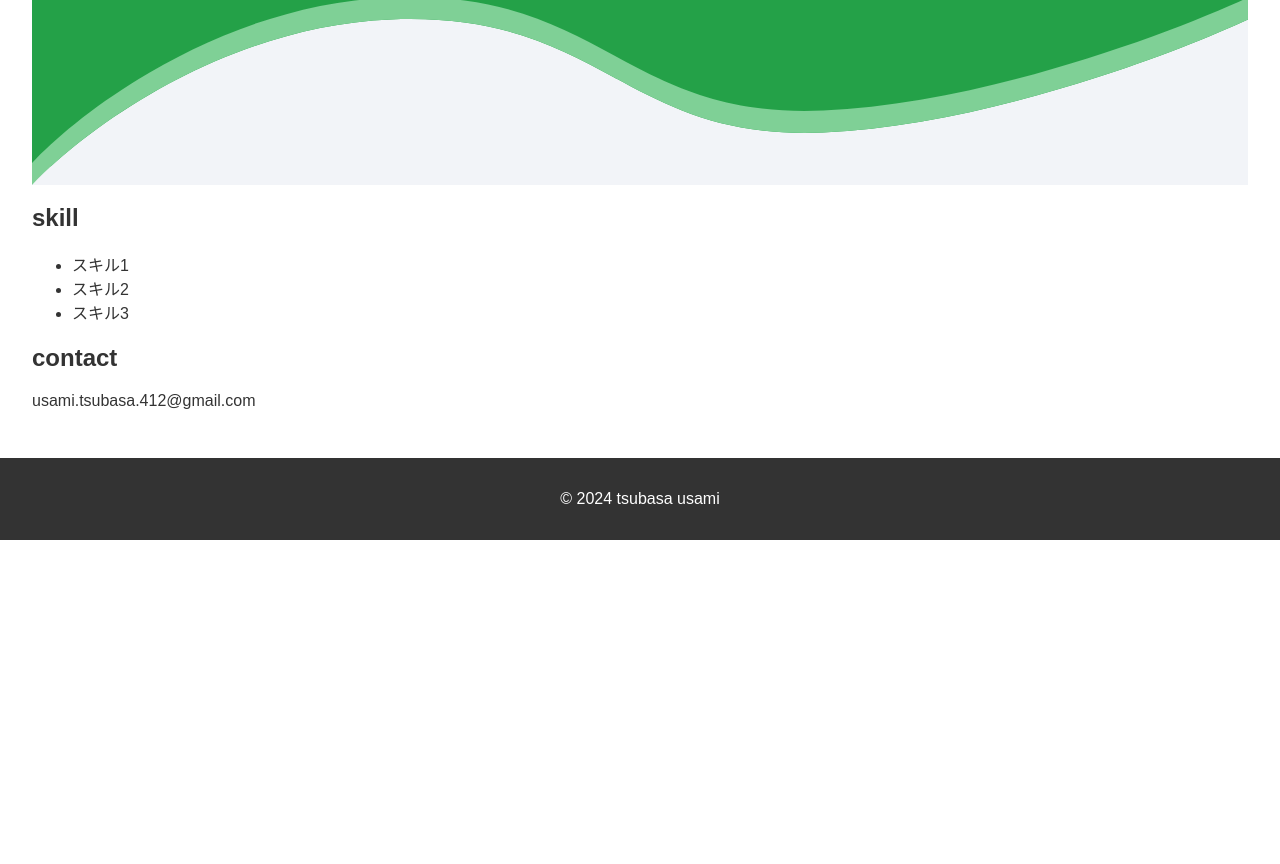
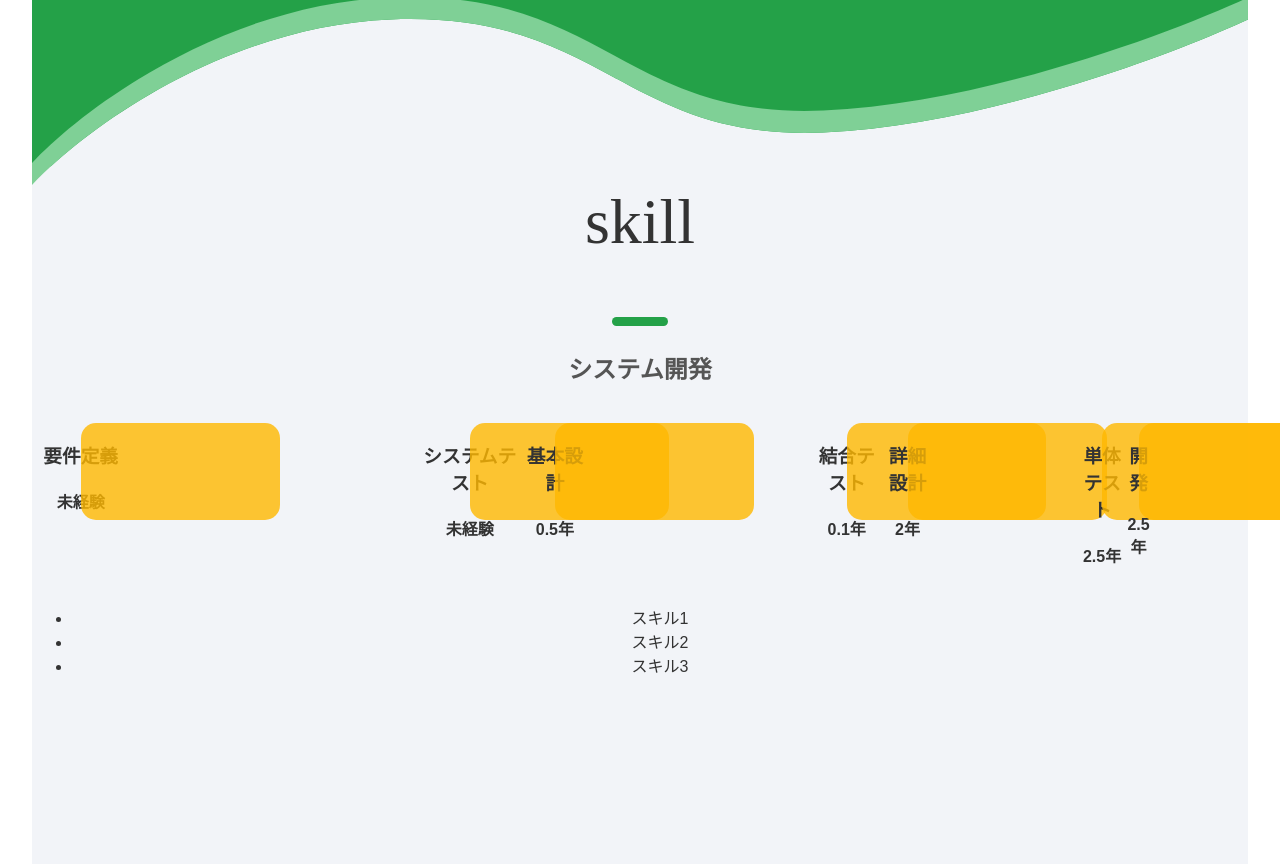
Before and after one commit to chiki-chiki/Portfolio, a plain HTML site: page index.html in a window 1280 px wide. Shown: the part 2716-3580 px from the top of the page. Before the commit the page ends 3256 px from the top, so only its background shows below. Drawn offline with Linux system fonts and the light colour scheme; a web font is replaced by a local one.

Commit message:
システム開発途中

```diff
--- a/index.html
+++ b/index.html
@@ -199,6 +199,54 @@
 
       <section id="skills">
         <h1>skill</h1>
+        <img src="assets\images\underline-h1-green.svg" alt="profile" />
+        <h2>システム開発</h2>
+        <img src="" alt="">
+        <div class="waterfall-V-model">
+            <div class="VM-1">
+                <div class="process-design">
+                    <img src="assets\images\background-VM-process.svg" alt="">
+                    <h3>要件定義</h3>
+                    <h4>未経験</h4>
+                </div>
+                <div class="process-test">
+                    <img src="assets\images\background-VM-process.svg" alt="">
+                    <h3>システムテスト</h3>
+                    <h4>未経験</h4>
+                </div>
+            </div>
+            <div class="VM-2">
+                <div class="process-design">
+                    <img src="assets\images\background-VM-process.svg" alt="">
+                    <h3>基本設計</h3>
+                    <h4>0.5年</h4>
+                </div>
+                <div class="process-test">
+                    <img src="assets\images\background-VM-process.svg" alt="">
+                    <h3>結合テスト</h3>
+                    <h4>0.1年</h4>
+                </div>
+            </div>
+            <div class="VM-3">
+                <div class="process-design">
+                    <img src="assets\images\background-VM-process.svg" alt="">
+                    <h3>詳細設計</h3>
+                    <h4>2年</h4>
+                </div>
+                <div class="process-test">
+                    <img src="assets\images\background-VM-process.svg" alt="">
+                    <h3>単体テスト</h3>
+                    <h4>2.5年</h4>
+                </div>
+            </div>
+            <div class="VM-4">
+                <div class="process-design">
+                    <img src="assets\images\background-VM-process.svg" alt="">
+                    <h3>開発</h3>
+                    <h4>2.5年</h4>
+                </div>
+            </div>
+        </div>
         <ul>
           <li>スキル1</li>
           <li>スキル2</li>
--- a/styles/styles.css
+++ b/styles/styles.css
@@ -259,8 +259,60 @@ h2 {
 
 }
 
+#skills{
+    height: 100vh;
+    text-align: center;
+    padding-bottom: 5%;
+    background-color: #F2F4F8;
+}
+#skills h1{
+    font-family: "Zen Maru Gothic", serif;
+    font-weight: 500;
+    font-style: normal;
+    font-size: 64px;
+    margin-block-start: 0;
+}
+.waterfall-V-model{
+    display: flex;
+    justify-content: center;
+    text-align: center;
 
-
+}
+.VM-1,.VM-2,.VM-3,.VM-4{
+    display: flex;
+    justify-content: space-between;
+}
+.VM-1{
+    width:80%
+}
+.VM-2{
+    width:60%
+}
+.VM-3{
+    width:40%
+}
+.VM-4{
+    width: 20%;
+}
+.process-design,.process-test{
+    position: relative;
+    text-align: center;
+    width: 20%;
+}
+/*
+.VM-1 .process-test{
+    padding-left: 60;
+}
+.VM-2 .process-test{
+    padding-left: 40%;
+}
+.VM-3 .process-test{
+    padding-left: 20%;
+}
+*/
+.process-design img,.process-test img{
+    position: absolute;
+}
 
 footer {
     background-color: #333;
```
Also changed, not shown: assets/images/background-VM-process.svg (added).
